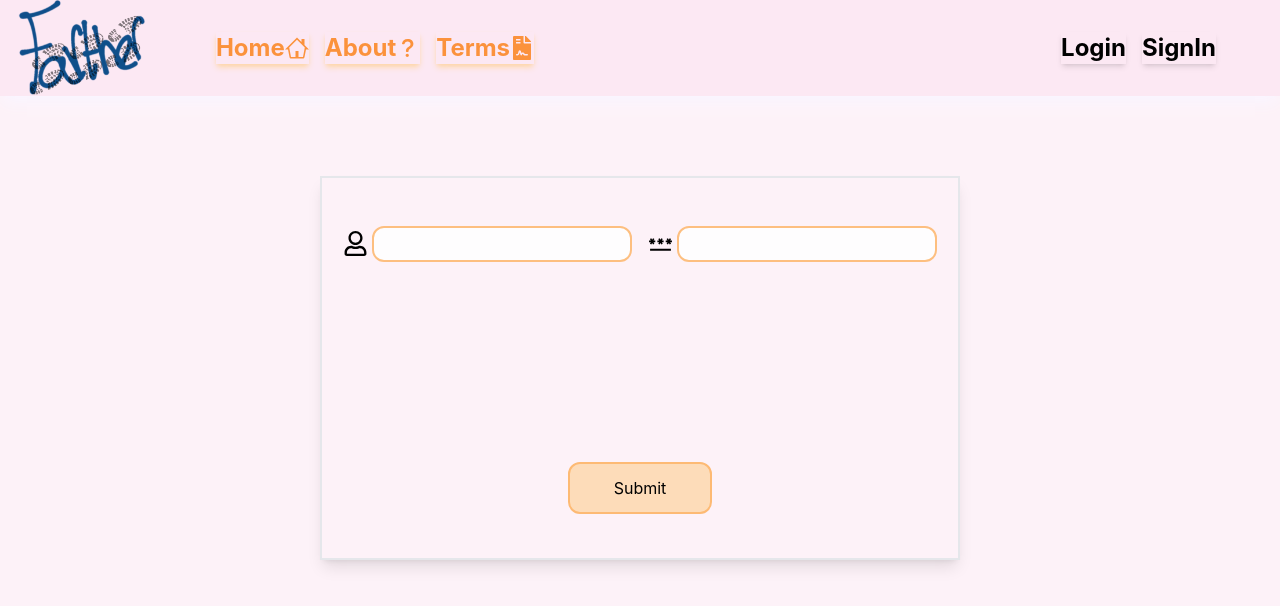
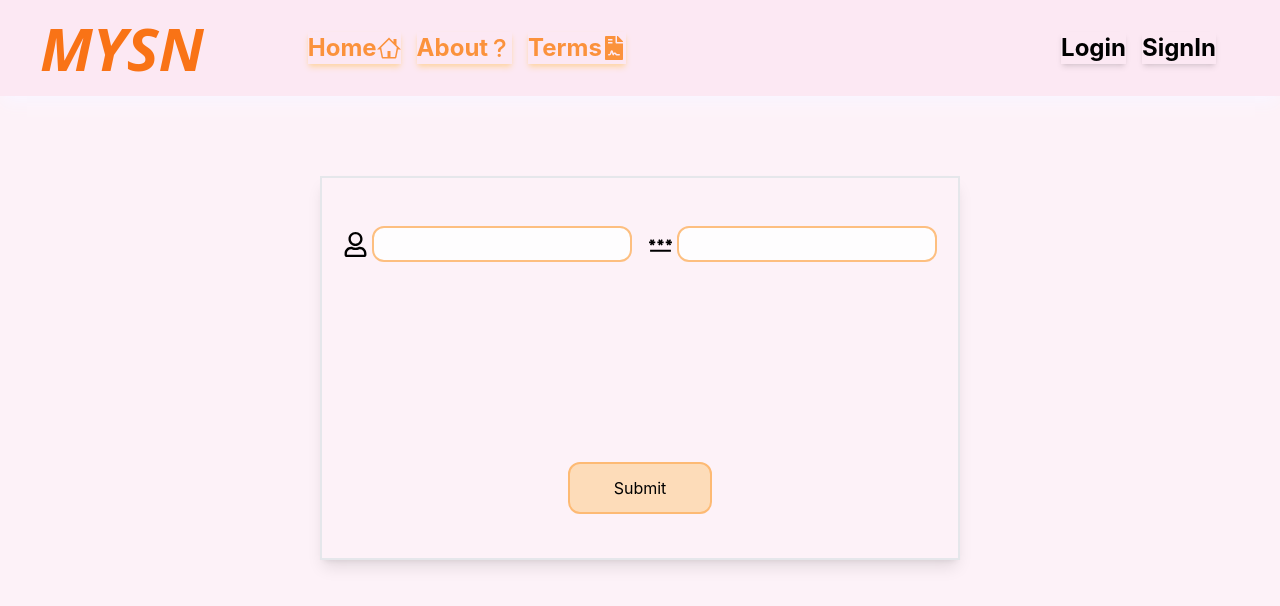
Before and after one commit to eliyahu119/mySocialNetworkFrontEnd, a React (Create React App) app: page /login in a window 1280 px wide. Shown: the top 606 px of the page. Built offline with nearby package versions, Linux system fonts and the light colour scheme; no server answers; what react-alert-template-basic would draw is missing.

Commit message:
updated the logo

```diff
--- a/src/components/HeadLine/index.jsx
+++ b/src/components/HeadLine/index.jsx
@@ -1,5 +1,4 @@
 import {useState} from 'react'
-import webSiteLogo from "../../images/logo.png";
 import { NavLink } from 'react-router-dom'
 import { GoHome } from "react-icons/go";
 import { BsQuestionLg } from "react-icons/bs";
@@ -44,7 +43,11 @@ export default function HeadLine() {
 
   return (
     <nav className={`headLine  ${open?'open':''} `}> {/*the navbar*/ }
-    <img src={webSiteLogo} className={"ImageConteiner"} alt={"logo"} />
+
+
+    <i className='z-20'>
+        <h1 className="ImageConteiner">MYSN</h1>
+    </i>
      <button onClick={ToggleOpen} className='expendButton'>
      <MdDoubleArrow className='arrow' size={60} />
      </button>
--- a/src/styles/HeadLine.css
+++ b/src/styles/HeadLine.css
@@ -1,5 +1,5 @@
 .headLine{
-    @apply bg-pink-100 mb-20 bg-opacity-90 shadow-lg shadow-purple-50 flex ;
+    @apply bg-pink-100 mb-20 items-center bg-opacity-90 shadow-lg shadow-purple-50 flex  h-24 ;
 }
 .SignInLoginLinks{
     @apply font-bold hover:text-gray-600 shadow-md;
@@ -22,7 +22,7 @@
 }
 
 .ImageConteiner {
-    @apply max-h-24 max-w-sm inline-flex z-20;
+    @apply  max-w-sm     text-6xl text-orange-500  font-extrabold   px-10  font-sans;
 }
 .expendButton{
     @apply hidden;
```
Also changed, not shown: src/images/logo.png (deleted).
